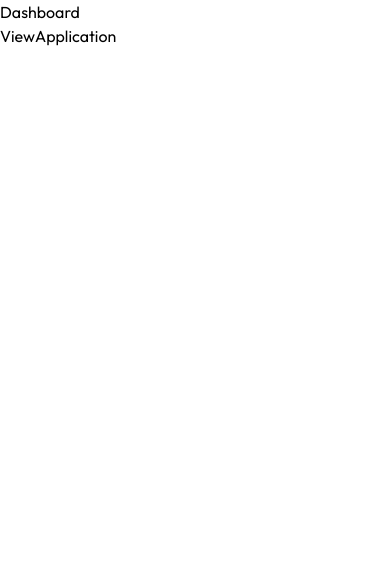
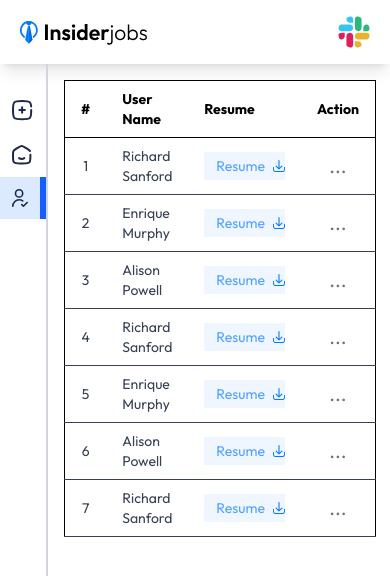
Before and after one commit to Rishabh-Mishra9182/JOB-PORTAL, a React (Vite) app in the folder client/: page /dashboard/view-application in a window 390 px wide. Shown: the top 576 px of the page. Built offline with nearby package versions, Linux system fonts and the light colour scheme.

Commit message:
eleventh commit

```diff
--- a/client/index.html
+++ b/client/index.html
@@ -2,7 +2,7 @@
 <html lang="en">
   <head>
     <meta charset="UTF-8" />
-    <link rel="icon" type="image/svg+xml" href="/vite.svg" />
+    <link rel="icon" type="image/svg+xml" href="icon.png" />
     <meta name="viewport" content="width=device-width, initial-scale=1.0" />
     <title>Job Portal</title>
   </head>
--- a/client/src/App.jsx
+++ b/client/src/App.jsx
@@ -9,6 +9,7 @@
 import AddJob from "./pages/AddJob";
 import ManageJobs from "./pages/ManageJobs";
 import ViewApplication from "./pages/ViewApplication";
+import "quill/dist/quill.snow.css"
 
 const App = () => {
   const { showRecuiterLogin } = useContext(AppContext);
--- a/client/src/assets/assets.js
+++ b/client/src/assets/assets.js
@@ -35,7 +35,9 @@
 import amazon_logo from './amazon_logo.png'
 import deloitte_icon from './deloitte_icon.png'
 
+
 export const assets = {
+
     logo,
     search_icon,
     cross_icon,
--- a/client/src/pages/AddJob.jsx
+++ b/client/src/pages/AddJob.jsx
@@ -1,11 +1,80 @@
-import React from 'react'
+import React, { useEffect, useRef, useState } from "react";
+import Quill from "quill";
+import { JobCategories, JobLocations } from "../assets/assets";
 
 const AddJob = () => {
+  const [title, setTitle] = useState("");
+  const [location, setLocation] = useState("Banglore");
+  const [category, setCategory] = useState("Programming");
+  const [level, setLevel] = useState("Beginner Level");
+  const [salary, setSalary] = useState(0);
+
+  const editorRef = useRef(null);
+  const quillRef = useRef(null);
+
+  useEffect(() => {
+      //initiate quill only once
+      if(!quillRef.current && editorRef.current){
+        quillRef.current = new Quill(editorRef.current,{
+          theme: 'snow',
+
+        })
+      }
+
+  }, [])
+
   return (
+    <form className="container flex flex-col w-full items-start gap-3 mt-2 ml-2">
+      <div className="w-full">
+      <p className="mb-2">Job Title</p>
+      <input
+        type="text"
+        placeholder="type here"
+        onChange={(e) => setTitle(e.target.value)}
+        value={title}
+        required
+        className="w-full max-w-lg px-3 py-2 border-2 border-gray-300 rounded outline-none"
+      />
+    </div>
+    <div className="w-full max-w-lg">
+      <p className="my-2">Job Description</p>
+      <div ref={editorRef}>
+
+      </div>
+    </div>
+    <div className="flex flex-col sm:flex-row gap-2 w-full sm:gap-8">
+      <div>
+        <p className="mb-2">Job Category</p>
+        <select className="w-full px-3 py-2 border-2 border-gray-300 rounded outline-none" onChange={ e => setCategory(e.target.value)}>
+          {JobCategories.map((category,index) => (
+            <option key={index} value={category}>{category}</option>
+          ))}
+        </select>
+      </div>
+      <div>
+        <p className="mb-2">Job Location</p>
+        <select className="w-full px-3 py-2 border-2 border-gray-300 rounded outline-none" onChange={ e => setLocation(e.target.value)}>
+          {JobLocations.map((Location,index) => (
+            <option key={index} value={Location}>{Location}</option>
+          ))}
+        </select>
+      </div>
+      <div>
+        <p className="mb-2">Job Level</p>
+        <select className="w-full px-3 py-2 border-2 border-gray-300 rounded outline-none" onChange={ e => setLevel(e.target.value)}>
+          <option value="Beginner Level">Beginner Level</option>
+          <option value="Intermediate Level">Intermediate Level</option>
+          <option value="Advance Level">Advance Level</option>
+        </select>
+      </div>
+    </div>
     <div>
-      Add Job
+      <p className="mb-2">Job Salary</p>
+      <input min={0} className="w-full max-w-lg px-3 py-2 border-2 border-gray-300 rounded outline-none sm:[w-120px] " onChange={e => setSalary(e.target.value)} type="Number" placeholder="2500" />
     </div>
-  )
-}
+    <button className="w-28 mt-4 px-1.5 py-2 rounded bg-black text-white cursor-pointer">ADD</button>
+    </form>
+  );
+};
 
-export default AddJob
+export default AddJob;
--- a/client/src/pages/Dashboard.jsx
+++ b/client/src/pages/Dashboard.jsx
@@ -1,13 +1,83 @@
-import React from 'react'
-import { Outlet } from 'react-router-dom'
+import React from "react";
+import { NavLink, Outlet, useNavigate } from "react-router-dom";
+import { assets } from "../assets/assets";
 
 const Dashboard = () => {
+  const navigate = useNavigate();
+
   return (
-    <div>
-      Dashboard
-      <Outlet/>
+    <div className="min-h-screen">
+      {/* navbar for recruiter panel */}
+      <div className="shadow-lg py-4">
+        <div className="px-5 flex justify-between items-center">
+          <img
+            className="max-sm:w-32 cursor-pointer"
+            onClick={() => navigate("/")}
+            src={assets.logo}
+            alt=""
+          />
+          <div className="flex items-center gap-3">
+            <p className="max-sm:hidden">Welcome! xyz</p>
+            <div className="relative group">
+              <img
+                className="w-8 border-gray-400 rounded-full"
+                src={assets.company_icon}
+                alt="company_logo"
+              />
+              <div className="absolute hidden group-hover:block top-0 right-0 z-10 text-black rounded pt-12">
+                <ul className="list-none m-0 p-2 bg-white rounded-md border-gray-300 text-sm shadow-xl">
+                  <li className="py-1 px-2 cursor-pointer pr-10">Logout</li>
+                </ul>
+              </div>
+            </div>
+          </div>
+        </div>
+      </div>
+      <div className="flex  items-start">
+        {/* left side bar */}
+        <div className="inline-block min-h-screen border-r-2 border-gray-300 shadow-r-xl">
+          <ul className="flex flex-col item-start pt-6 text-gray-500">
+            <NavLink
+              className={({ isActive }) =>
+                `flex items-center p-3 sm:px-6 gap-2 w-full hover:bg-gray-300 ${
+                  isActive && "bg-blue-100 border-blue-600 border-r-6 text-blue-600"
+                }`
+              }
+              to={"/dashboard/add-job"}
+            >
+              <img className="min-w-4" src={assets.add_icon} alt="" />
+              <p className="max-sm:hidden">Add Jobs</p>
+            </NavLink>
+            <NavLink
+              className={({ isActive }) =>
+                `flex items-center p-3 sm:px-6 gap-2 w-full hover:bg-gray-300 ${
+                  isActive && "bg-blue-100 border-blue-600 border-r-6 text-blue-600"
+                }`
+              }
+              to={"/dashboard/manage-jobs"}
+            >
+              <img className="min-w-4" src={assets.home_icon} alt="" />
+              <p className="max-sm:hidden">Manage Jobs</p>
+            </NavLink>
+            <NavLink
+              className={({ isActive }) =>
+                `flex items-center p-3 sm:px-6 gap-2 w-full hover:bg-gray-300 ${
+                  isActive && "bg-blue-100 border-blue-600 border-r-6 text-blue-600"
+                }`
+              }
+              to={"/dashboard/view-application"}
+            >
+              <img  className="min-w-4" src={assets.person_tick_icon} alt="" />
+              <p className="max-sm:hidden">View Application</p>
+            </NavLink>
+          </ul>
+        </div>
+        <div>
+          <Outlet />
+        </div>
+      </div>
     </div>
-  )
-}
+  );
+};
 
-export default Dashboard
+export default Dashboard;
--- a/client/src/pages/ViewApplication.jsx
+++ b/client/src/pages/ViewApplication.jsx
@@ -1,11 +1,61 @@
-import React from 'react'
+import React from "react";
+import { assets, viewApplicationsPageData } from "../assets/assets";
 
 const ViewApplication = () => {
   return (
-    <div>
-      ViewApplication
+    <div className="container p-4 mx-auto">
+      <div>
+        <table className="w-full max-w-4xl border  bg-white max-sm:text-sm">
+          <thead>
+            <tr className="border-b">
+              <th className="py-2 px-4 text-left">#</th>
+              <th className="py-2 px-4 text-left">User Name</th>
+              <th className="py-2 px-4 text-left max-sm:hidden">Job Title</th>
+              <th className="py-2 px-4 text-left max-sm:hidden">Location</th>
+              <th className="py-2 px-4 text-left">Resume</th>
+              <th className="py-2 px-4 text-left">Action</th>
+            </tr>
+          </thead>
+          <tbody>
+            {viewApplicationsPageData.map((applicant, index) => (
+              <tr key={index} className="text-gray-700">
+                <td className="py-2 px-4 border-b text-center">{index + 1}</td>
+                <td className="py-2 px-4 border-b  text-left ">
+                  <img
+                    className="w-10 h-10 rounded-full max-sm:hidden "
+                    src={applicant.imgSrc}
+                    alt=""
+                  />
+                  <span>{applicant.name}</span>
+                </td>
+                <td className="py-2 px-4 border-b text-left max-sm:hidden ">
+                  {applicant.jobTitle}
+                </td>
+                <td className="py-2 px-4 border-b text-left max-sm:hidden ">
+                  {applicant.location}
+                </td>
+                <td className="py-2 px-4 border-b">
+                  <a href="" target="_blank" className="bg-blue-50 text-blue-400 px-3 py-1 inline-flex gap-2 items-center">
+                    Resume
+                    <img src={assets.resume_download_icon} alt="" />
+                  </a>
+                </td>
+                <td className="py-2 px-4 border-b text-center relative">
+                  <div className="relative inline-block  group ">
+                    <button className="text-gray-500 text-xl action-button">...</button>
+                    <div className="z-10 hidden absolute right-0 md:left-0 top-0 mt-2 w-32 bg-white border border-gray-200 rounded shadow-md group-hover:block ">
+                      <button className="block w-full text-left py-2 px-4 text-blue-500 hover:bg-gray-100">Accept</button>
+                      <button className="block w-full text-left py-2 px-4 text-red-500 hover:bg-gray-100">Reject</button>
+                    </div>
+                  </div>
+                </td>
+              </tr>
+            ))}
+          </tbody>
+        </table>
+      </div>
     </div>
-  )
-}
+  );
+};
 
-export default ViewApplication
+export default ViewApplication;
```
Also changed, not shown: client/public/icon.png (added).
